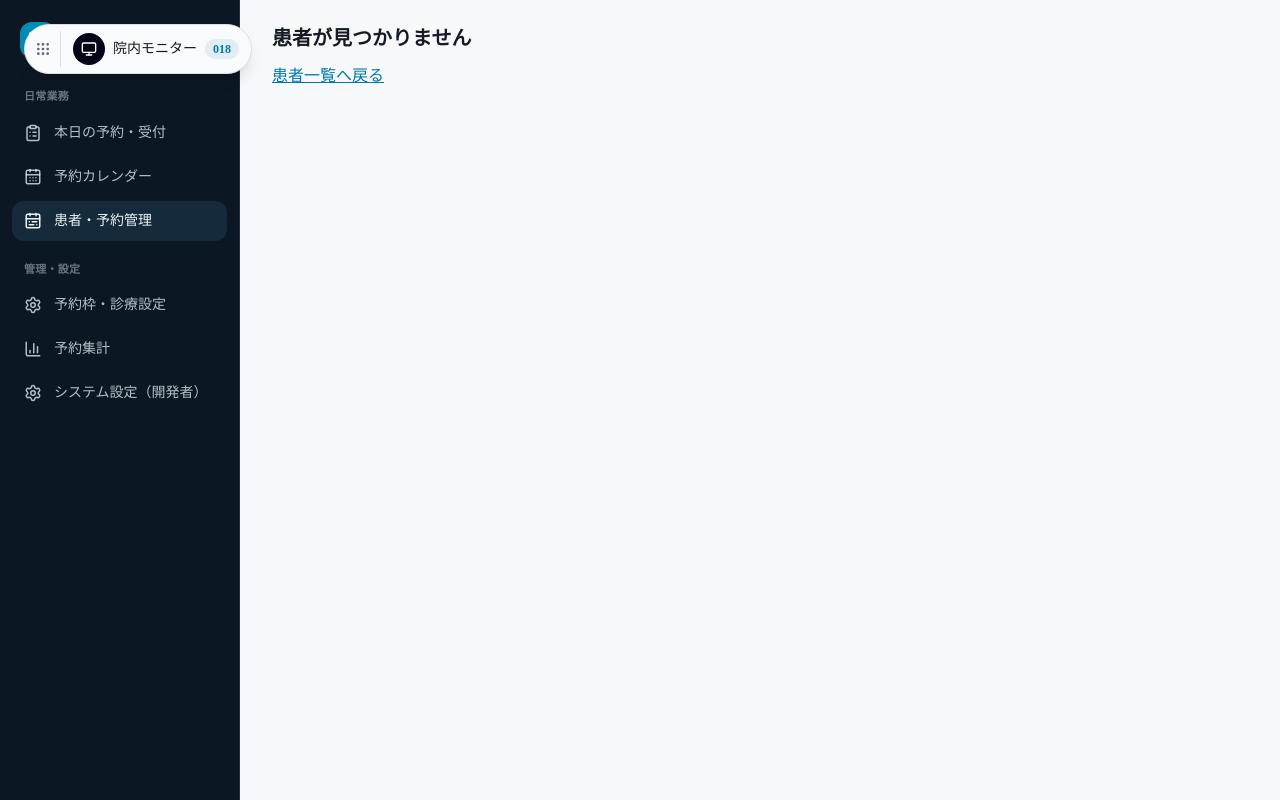
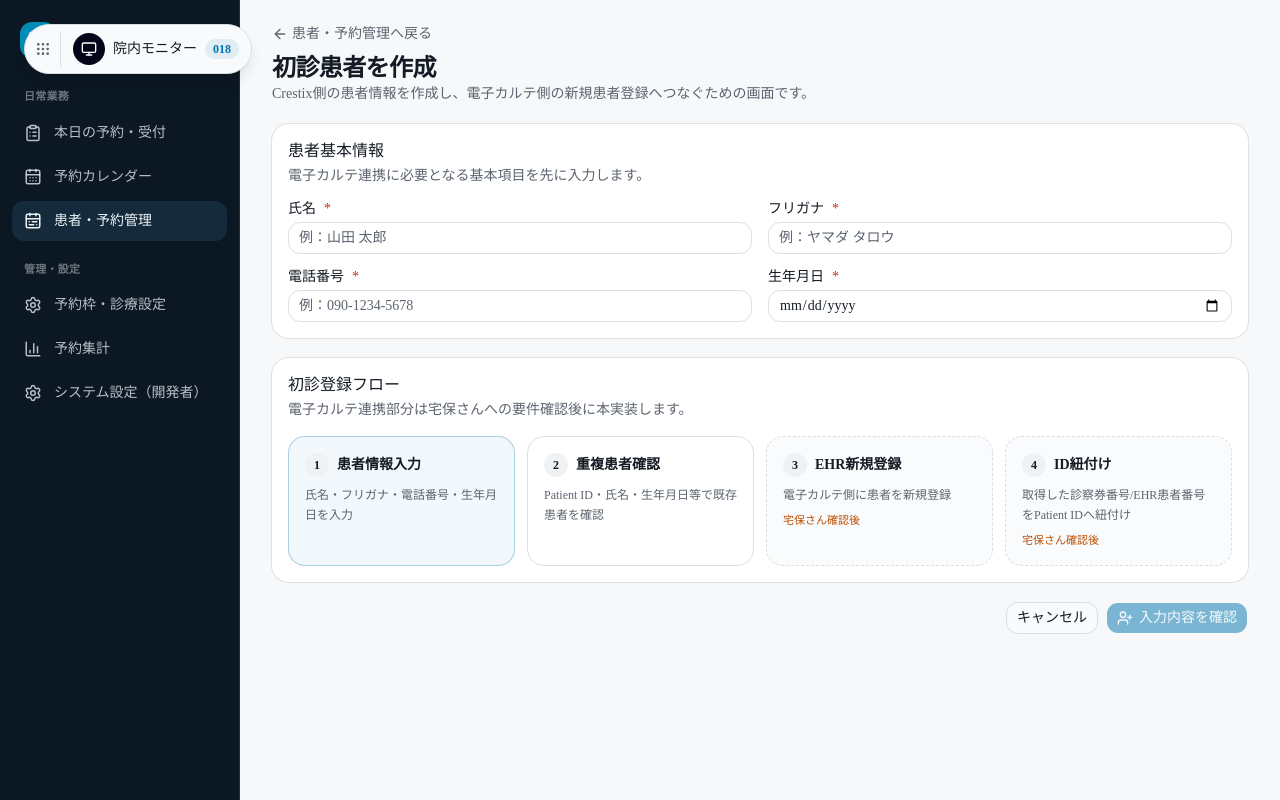
Before and after one commit to crestix-company/crestix-clinic-reservation-system, a Next.js app: page /admin/patients/new in a window 1280 px wide. Built offline with nearby package versions, Linux system fonts and the light colour scheme.

Commit message:
feat: add first-visit patient creation flow UI

```diff
--- /dev/null
+++ b/src/app/admin/patients/new/page.tsx
@@ -0,0 +1,96 @@
+"use client";
+
+import { useMemo, useState } from "react";
+import Link from "next/link";
+import { ArrowLeft, CheckCircle2, Database, UserPlus } from "lucide-react";
+import { Button } from "@/components/ui/button";
+import { Card, CardContent, CardDescription, CardHeader, CardTitle } from "@/components/ui/card";
+import { Input } from "@/components/ui/input";
+import { Label } from "@/components/ui/label";
+
+const PHONE_PATTERN = /^(?:0\d{1,4}-?\d{1,4}-?\d{3,4})$/;
+
+export default function NewPatientPage() {
+  const [name, setName] = useState("");
+  const [kana, setKana] = useState("");
+  const [phone, setPhone] = useState("");
+  const [birthDate, setBirthDate] = useState("");
+  const [prepared, setPrepared] = useState(false);
+
+  const valid = useMemo(
+    () => name.trim().length >= 2 && kana.trim().length >= 2 && PHONE_PATTERN.test(phone.trim()) && !!birthDate,
+    [name, kana, phone, birthDate],
+  );
+
+  return (
+    <div className="space-y-5">
+      <div>
+        <Link href="/admin/reservations" className="mb-2 inline-flex items-center gap-1 text-sm text-muted-foreground hover:text-foreground">
+          <ArrowLeft className="size-4" />患者・予約管理へ戻る
+        </Link>
+        <h1 className="text-2xl font-semibold tracking-tight">初診患者を作成</h1>
+        <p className="text-sm text-muted-foreground">
+          Crestix側の患者情報を作成し、電子カルテ側の新規患者登録へつなぐための画面です。
+        </p>
+      </div>
+
+      <Card>
+        <CardHeader>
+          <CardTitle>患者基本情報</CardTitle>
+          <CardDescription>電子カルテ連携に必要となる基本項目を先に入力します。</CardDescription>
+        </CardHeader>
+        <CardContent className="grid gap-4 md:grid-cols-2">
+          <Field label="氏名" required><Input value={name} onChange={(e) => { setName(e.target.value); setPrepared(false); }} placeholder="例：山田 太郎" /></Field>
+          <Field label="フリガナ" required><Input value={kana} onChange={(e) => { setKana(e.target.value); setPrepared(false); }} placeholder="例：ヤマダ タロウ" /></Field>
+          <Field label="電話番号" required>
+            <Input value={phone} onChange={(e) => { setPhone(e.target.value); setPrepared(false); }} placeholder="例：090-1234-5678" />
+            {phone && <p className={`mt-1 text-xs ${PHONE_PATTERN.test(phone.trim()) ? "text-emerald-700" : "text-destructive"}`}>{PHONE_PATTERN.test(phone.trim()) ? "電話番号形式OK" : "10〜11桁の国内電話番号を入力してください"}</p>}
+          </Field>
+          <Field label="生年月日" required><Input type="date" value={birthDate} onChange={(e) => { setBirthDate(e.target.value); setPrepared(false); }} /></Field>
+        </CardContent>
+      </Card>
+
+      <Card>
+        <CardHeader>
+          <CardTitle>初診登録フロー</CardTitle>
+          <CardDescription>電子カルテ連携部分は宅保さんへの要件確認後に本実装します。</CardDescription>
+        </CardHeader>
+        <CardContent className="grid gap-3 md:grid-cols-4">
+          <Step number="1" title="患者情報入力" text="氏名・フリガナ・電話番号・生年月日を入力" active />
+          <Step number="2" title="重複患者確認" text="Patient ID・氏名・生年月日等で既存患者を確認" active={prepared} />
+          <Step number="3" title="EHR新規登録" text="電子カルテ側に患者を新規登録" pending />
+          <Step number="4" title="ID紐付け" text="取得した診察券番号/EHR患者番号をPatient IDへ紐付け" pending />
+        </CardContent>
+      </Card>
+
+      <div className="flex flex-wrap justify-end gap-2">
+        <Button variant="outline" asChild><Link href="/admin/reservations">キャンセル</Link></Button>
+        <Button disabled={!valid} onClick={() => setPrepared(true)}><UserPlus className="size-4" />入力内容を確認</Button>
+      </div>
+
+      {prepared && (
+        <Card className="border-emerald-200 bg-emerald-50/40">
+          <CardContent className="space-y-3 pt-5">
+            <div className="flex items-center gap-2 font-semibold text-emerald-900"><CheckCircle2 className="size-5" />Crestix患者情報の入力確認が完了しました</div>
+            <p className="text-sm text-emerald-900">次工程は電子カルテ側の新規登録です。連携方式・必須項目・患者番号の返却方法を宅保さんへ確認後に有効化します。</p>
+            <Button disabled><Database className="size-4" />電子カルテへ新規登録（要件確認後に有効化）</Button>
+          </CardContent>
+        </Card>
+      )}
+    </div>
+  );
+}
+
+function Field({ label, required, children }: { label: string; required?: boolean; children: React.ReactNode }) {
+  return <div className="space-y-1.5"><Label>{label}{required ? <span className="text-destructive"> *</span> : null}</Label>{children}</div>;
+}
+
+function Step({ number, title, text, active, pending }: { number: string; title: string; text: string; active?: boolean; pending?: boolean }) {
+  return (
+    <div className={`rounded-xl border p-4 ${active ? "border-primary/30 bg-primary/5" : pending ? "border-dashed bg-muted/30" : ""}`}>
+      <div className="mb-2 flex items-center gap-2"><span className="flex size-6 items-center justify-center rounded-full bg-muted text-xs font-semibold">{number}</span><span className="text-sm font-semibold">{title}</span></div>
+      <p className="text-xs leading-5 text-muted-foreground">{text}</p>
+      {pending ? <p className="mt-2 text-[11px] font-medium text-amber-700">宅保さん確認後</p> : null}
+    </div>
+  );
+}
```
